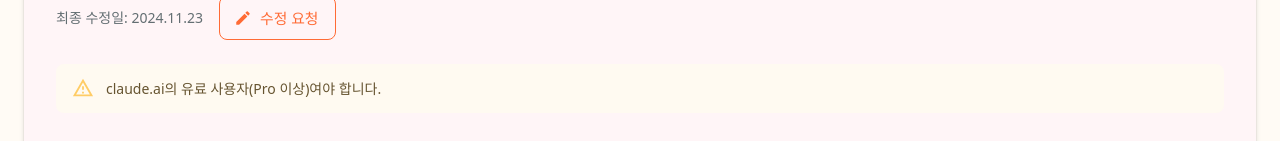
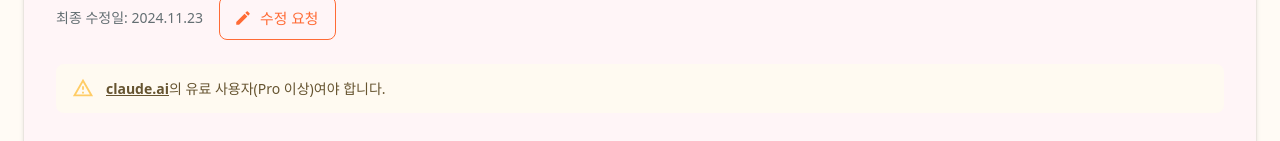
Before and after one commit to DoWorkSlaves/claude-skills-clone, a Next.js app: page /guide in a window 1280 px wide. Shown: the part 811-952 px from the top of the page. Built offline with nearby package versions, Linux system fonts and the light colour scheme; no server answers; the database is empty.

Commit message:
Add clickable claude.ai link to guide alert and update translations.

```diff
--- a/src/app/guide/page.tsx
+++ b/src/app/guide/page.tsx
@@ -269,7 +269,23 @@ export default function GuidePage() {
                     },
                   }}
                 >
-                  {t('guide.content.claudeAI.alert')}
+                  {language === 'en' && t('guide.content.claudeAI.alert.before')}
+                  <Link
+                    href="https://claude.ai"
+                    target="_blank"
+                    rel="noopener noreferrer"
+                    sx={{
+                      color: 'inherit',
+                      fontWeight: 600,
+                      textDecoration: 'underline',
+                      '&:hover': {
+                        textDecoration: 'none',
+                      },
+                    }}
+                  >
+                    claude.ai
+                  </Link>
+                  {t('guide.content.claudeAI.alert.after')}
                 </Alert>
 
                 {/* Select Skills Section */}
@@ -448,7 +464,7 @@ export default function GuidePage() {
                           },
                         }}
                       >
-                        Claude.ai
+                        claude.ai
                       </Link>
                       {language === 'ko' ? '에 접속해 주세요.' : ' - Go to the website.'}
                     </Typography>
--- a/src/contexts/LanguageContext.tsx
+++ b/src/contexts/LanguageContext.tsx
@@ -231,13 +231,14 @@ const translations: Record<Language, Record<string, string>> = {
     "guide.toggle.claudeAgenticSDK.subtitle": "AI 에이전트 개발자 전용",
     "guide.toggle.claudeAgenticSDK.description": "더 전문적인 당신의 AI 에이전트",
     "guide.content.claudeAI.title": "클로드 AI 사용자",
-    "guide.content.claudeAI.alert": "claude.ai의 유료 사용자(Pro 이상)여야 합니다.",
+    "guide.content.claudeAI.alert.before": "",
+    "guide.content.claudeAI.alert.after": "의 유료 사용자(Pro 이상)여야 합니다.",
     "guide.content.claudeAI.selectSkills": "스킬 선택하기",
     "guide.content.claudeAI.findSkill": "원하는 스킬을 찾았나요?",
     "guide.content.claudeAI.findSkillDesc1": "스킬 옆",
     "guide.content.claudeAI.findSkillDesc2": "버튼을 눌러 zip 형식의 파일을 다운받아 주세요.",
     "guide.content.claudeAI.addSkill": "스킬을 추가하세요",
-    "guide.content.claudeAI.addSkillStep1": "Claude.ai에 접속해 주세요.",
+    "guide.content.claudeAI.addSkillStep1": "claude.ai에 접속해 주세요.",
     "guide.content.claudeAI.addSkillStep2": "좌측 하단 내 프로필을 선택해주세요.",
     "guide.content.claudeAI.addSkillStep3": "\"설정\"을 선택해주세요.",
     "guide.content.claudeAI.addSkillStep4": "\"기능\" 탭을 선택해주세요.",
@@ -552,13 +553,14 @@ const translations: Record<Language, Record<string, string>> = {
     "guide.toggle.claudeAgenticSDK.subtitle": "For AI Agent Developers",
     "guide.toggle.claudeAgenticSDK.description": "Build more professional AI agents",
     "guide.content.claudeAI.title": "Claude AI User",
-    "guide.content.claudeAI.alert": "You must be a paid user of claude.ai (Pro or higher).",
+    "guide.content.claudeAI.alert.before": "You must be a paid user of ",
+    "guide.content.claudeAI.alert.after": " (Pro or higher).",
     "guide.content.claudeAI.selectSkills": "Select Skills",
     "guide.content.claudeAI.findSkill": "Found the skill you want?",
     "guide.content.claudeAI.findSkillDesc1": "Press the",
     "guide.content.claudeAI.findSkillDesc2": "button next to the skill to download a zip file.",
     "guide.content.claudeAI.addSkill": "Add the skill",
-    "guide.content.claudeAI.addSkillStep1": "Go to Claude.ai.",
+    "guide.content.claudeAI.addSkillStep1": "Go to claude.ai.",
     "guide.content.claudeAI.addSkillStep2": "Select your profile at the bottom left.",
     "guide.content.claudeAI.addSkillStep3": "Select \"Settings\".",
     "guide.content.claudeAI.addSkillStep4": "Select the \"Features\" tab.",
```
